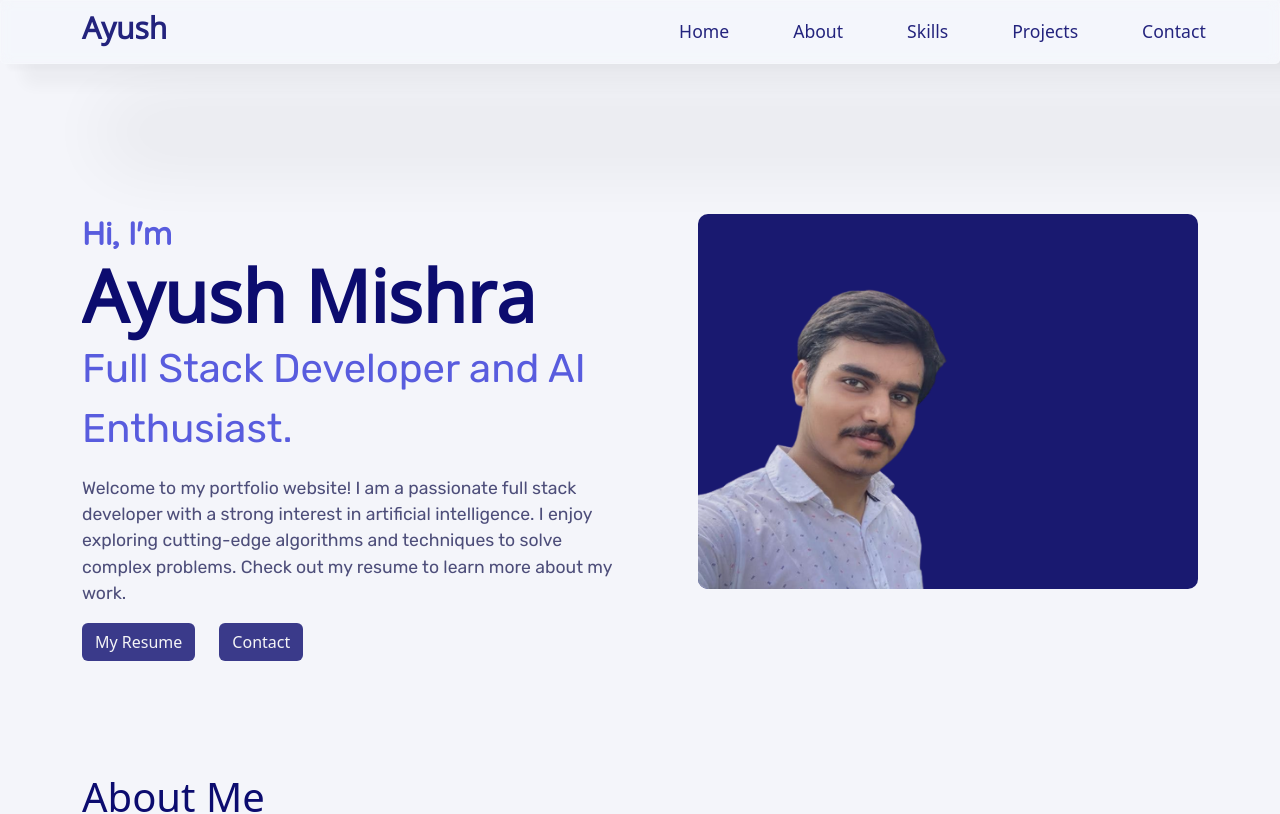
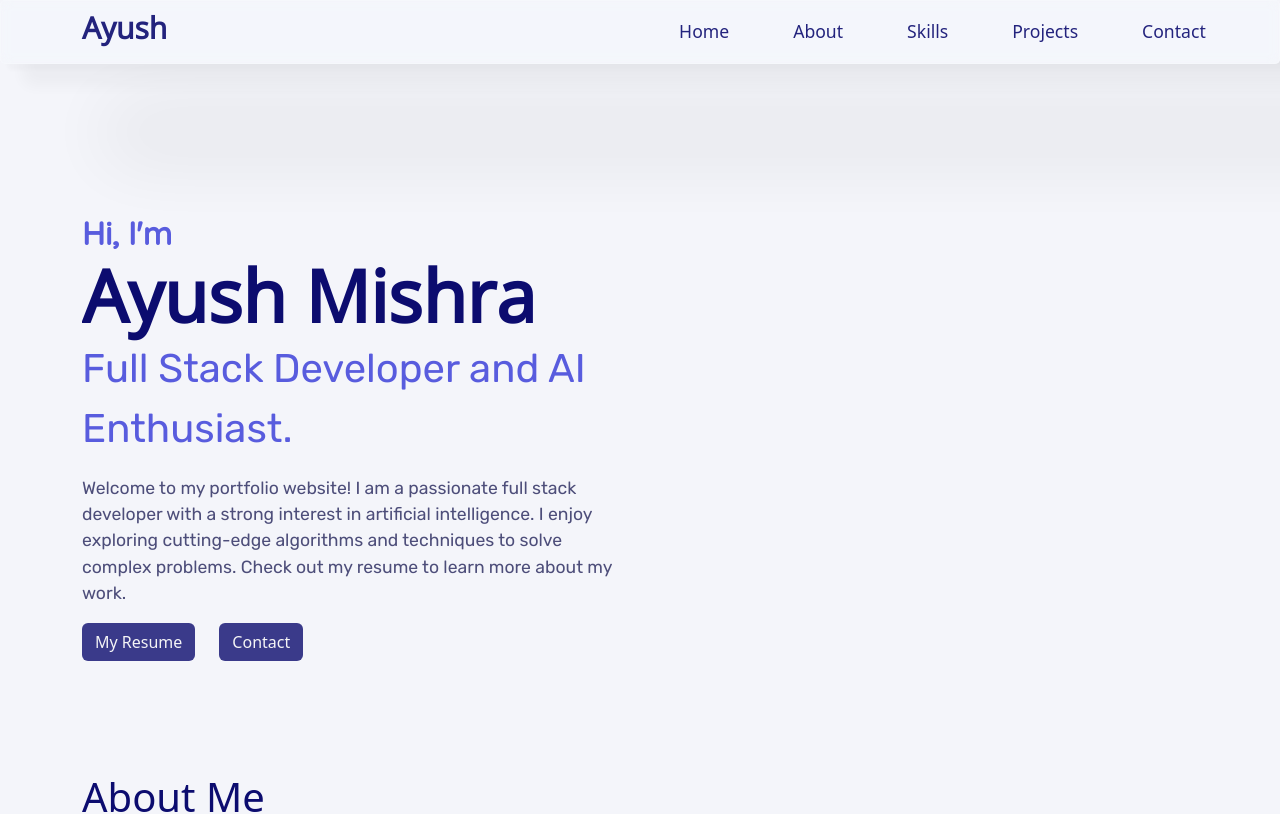
Before and after one commit to Ayush-hm/ayush-h-mishra, a React (Create React App) app: page / in a window 1280 px wide. Shown: the top 814 px of the page. Built offline with nearby package versions, Linux system fonts and the light colour scheme.

Commit message:
updated Herosection

```diff
--- a/src/components/Hero-section/Herosection.js
+++ b/src/components/Hero-section/Herosection.js
@@ -3,7 +3,7 @@ import './Herosection.css'
 import { Container, Row, Col } from 'reactstrap'
 import { Fade, Slide } from "react-awesome-reveal";
 import Resume from '../../Assets/Resume.pdf'
-import MyImg from '../../Assets/photo.png'
+// import MyImg from '../../Assets/photo.png'
 
 const Herosection = () => {
 
@@ -32,7 +32,7 @@ const Herosection = () => {
         <Col lg={6} md={6} sm={12}>
           <Slide direction='right' duration={2000}>
           <div className="hero-image">
-            <img src={MyImg} alt="" className='w-100 myimg' />
+            {/* <img src={MyImg} alt="" className='w-100 myimg' /> */}
           </div>
           </Slide>
         </Col>
```
